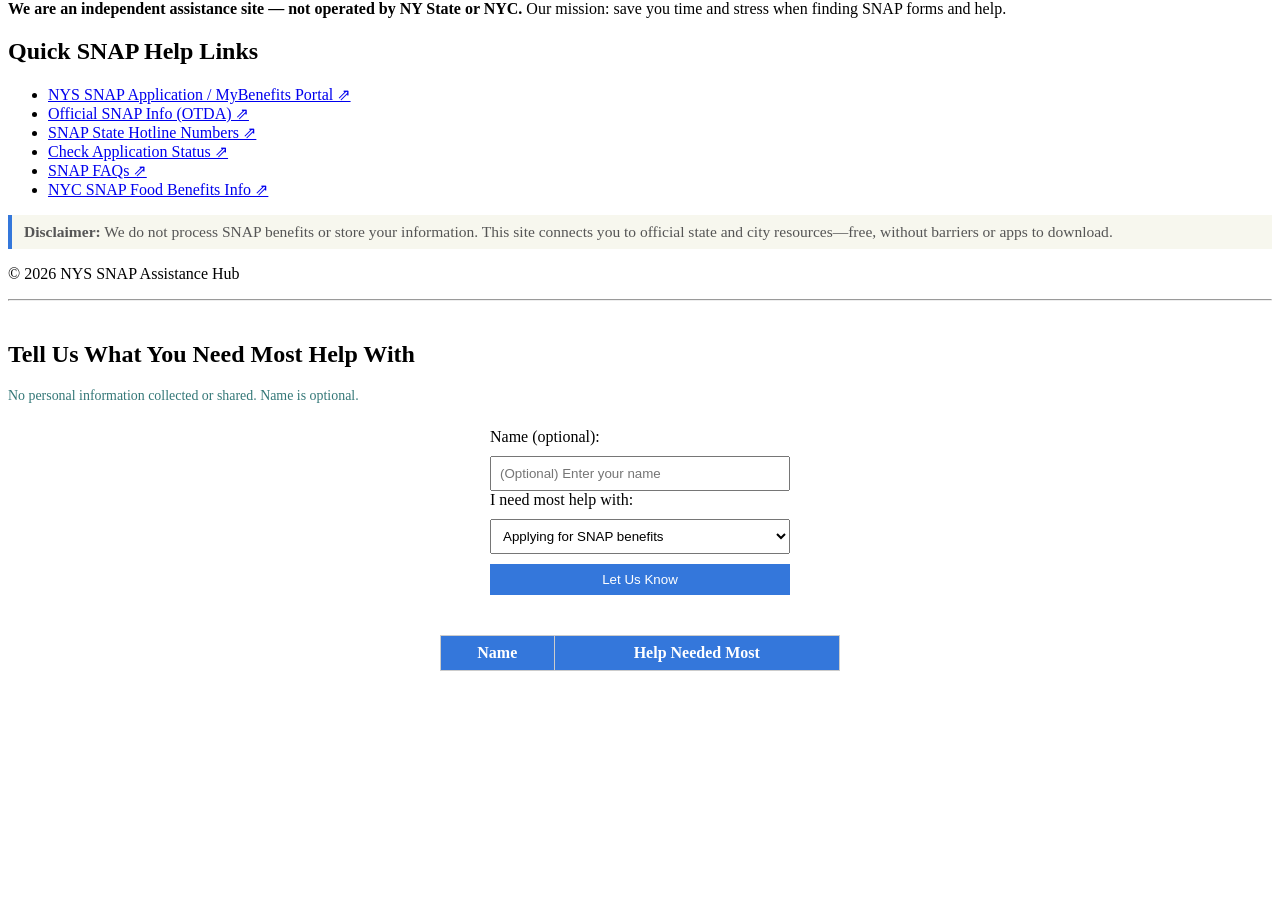
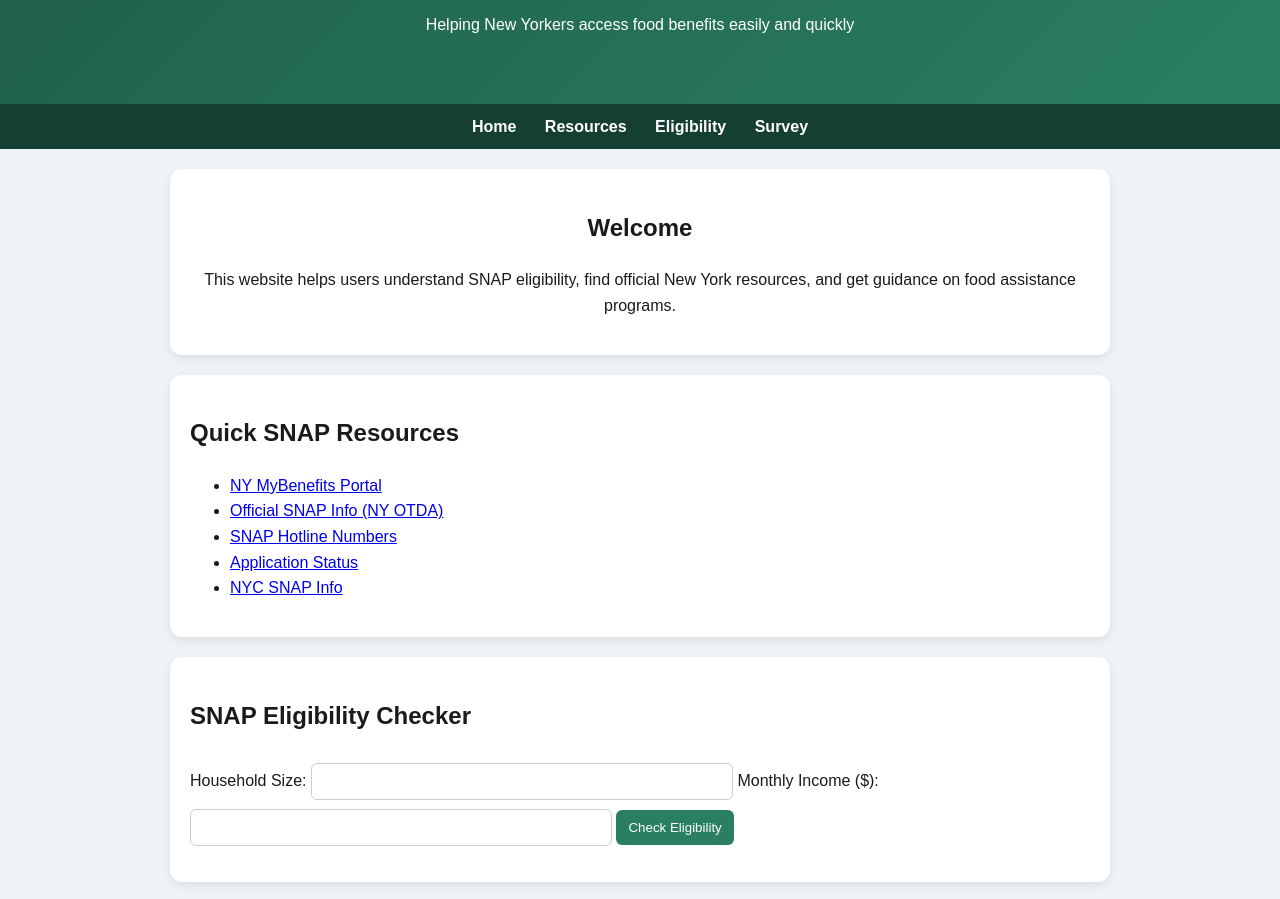
Before and after one commit to AB38Baby/snap-assistance-hub, a plain HTML site: page index.html in a window 1280 px wide. Shown: the part 118-1017 px from the top of the page. Before the commit the page ends 809 px from the top, so only its background shows below. Drawn offline with Linux system fonts and the light colour scheme.

Commit message:
Update index.html

```diff
--- a/index.html
+++ b/index.html
@@ -4,125 +4,226 @@
 <meta charset="UTF-8">
 <meta name="viewport" content="width=device-width, initial-scale=1.0">
 <title>NYS SNAP Assistance Hub</title>
-  <link rel="stylesheet" href="style.css">
+
 <style>
-    a.skip {
-      position: absolute;
-      left: -999px;
-      top: 12px;
-      background: #FAE600;
-      color: #111;
-      padding: 8px;
-      z-index: 99;
-      border-radius: 5px;
+body {
+  margin: 0;
+  font-family: Arial, sans-serif;
+  background: #eef3f8;
+  color: #1a1a1a;
+  line-height: 1.6;
 }
-    a.skip:focus {
-      left: 10px;
-      outline: 2px solid #3477db;
+
+/* HEADER */
+header {
+  background: linear-gradient(135deg, #1f5f4a, #2a7f62);
+  color: white;
+  padding: 50px 20px;
+  text-align: center;
 }
-    #help-survey-section form { background: white; padding: 20px; border-radius: 10px; width: 300px; margin: auto; }
-    #help-survey-section input, #help-survey-section select, #help-survey-section button { width: 100%; padding: 8px; margin-top: 10px; box-sizing: border-box; }
-    #help-survey-section button { background: #3477db; color: white; border: none; cursor: pointer; }
-    #help-survey-section button:hover { background: #2557a7; }
-    #help-survey-section #success2 { margin-top: 15px; padding: 10px; display: none; text-align: center; color: white; border-radius: 5px; }
-    #help-survey-section table { width: 100%; max-width: 400px; margin: 20px auto; border-collapse: collapse; }
-    #help-survey-section th, #help-survey-section td { border: 1px solid #ccc; padding: 8px; text-align: center; }
-    #help-survey-section th { background: #3477db; color: white; }
-    .disclaimer { font-size:0.97rem; color: #555; background: #f7f7ee; border-left: 4px solid #3477db; padding: 8px 12px; margin: 16px 0; }
-    .privacy { font-size:0.87rem; color:#377; margin-top:8px; margin-bottom:4px;}
-    .mission { margin:20px 0; font-weight:500;}
+
+header h1 {
+  margin: 0;
+  font-size: 2.5rem;
+}
+
+/* NAV */
+nav {
+  position: sticky;
+  top: 0;
+  background: #163f33;
+  padding: 10px;
+  text-align: center;
+  z-index: 1000;
+}
+
+nav a {
+  color: white;
+  margin: 0 12px;
+  text-decoration: none;
+  font-weight: bold;
+}
+
+nav a:hover {
+  text-decoration: underline;
+}
+
+/* SECTIONS */
+section {
+  background: white;
+  margin: 20px auto;
+  padding: 20px;
+  border-radius: 12px;
+  max-width: 900px;
+  box-shadow: 0 4px 10px rgba(0,0,0,0.08);
+}
+
+/* HERO STYLE */
+.hero {
+  text-align: center;
+}
+
+/* BUTTONS */
+button {
+  background: #2a7f62;
+  color: white;
+  border: none;
+  padding: 10px 12px;
+  border-radius: 6px;
+  cursor: pointer;
+  margin-top: 10px;
+}
+
+button:hover {
+  background: #1f5f4a;
+}
+
+/* INPUTS */
+input, select {
+  width: 100%;
+  max-width: 400px;
+  padding: 10px;
+  margin-top: 8px;
+  border-radius: 6px;
+  border: 1px solid #ccc;
+}
+
+/* TABLE */
+table {
+  width: 100%;
+  border-collapse: collapse;
+  margin-top: 15px;
+}
+
+th, td {
+  border: 1px solid #ddd;
+  padding: 10px;
+  text-align: center;
+}
+
+th {
+  background: #2a7f62;
+  color: white;
+}
+
+/* ACCESSIBILITY */
+:focus {
+  outline: 3px solid #2a7f62;
+  outline-offset: 2px;
+}
 </style>
+
 </head>
+
 <body>
-  <a class="skip" href="#maincontent">Skip to main content</a>
+
 <header>
   <h1>NYS SNAP Assistance Hub</h1>
-    <p>Your shortcut to vital SNAP resources, guides, and support—because everyone deserves access to nutrition.</p>
+  <p>Helping New Yorkers access food benefits easily and quickly</p>
 </header>
-  <main id="maincontent" tabindex="-1">
-    <section class="mission">
-      <strong>We are an independent assistance site — not operated by NY State or NYC.</strong>
-      Our mission: save you time and stress when finding SNAP forms and help.
+
+<nav>
+  <a href="#home">Home</a>
+  <a href="#links">Resources</a>
+  <a href="#eligibility">Eligibility</a>
+  <a href="#survey">Survey</a>
+</nav>
+
+<!-- HOME -->
+<section id="home" class="hero">
+  <h2>Welcome</h2>
+  <p>
+    This website helps users understand SNAP eligibility, find official New York resources,
+    and get guidance on food assistance programs.
+  </p>
 </section>
-    <section id="help-links">
-      <h2>Quick SNAP Help Links</h2>
+
+<!-- RESOURCES -->
+<section id="links">
+  <h2>Quick SNAP Resources</h2>
+
   <ul>
-        <li><a href="https://www.mybenefits.ny.gov/" target="_blank" rel="noopener" aria-label="NYS SNAP Application or MyBenefits Portal, opens in new tab">NYS SNAP Application / MyBenefits Portal ⇗</a></li>
-        <li><a href="https://otda.ny.gov/programs/snap/" target="_blank" rel="noopener" aria-label="Official SNAP information from OTDA, opens in new tab">Official SNAP Info (OTDA) ⇗</a></li>
-        <li><a href="https://www.fns.usda.gov/snap/state-information-hotline-numbers" target="_blank" rel="noopener" aria-label="SNAP state hotline numbers, opens in new tab">SNAP State Hotline Numbers ⇗</a></li>
-        <li><a href="https://otda.ny.gov/programs/apply/#snap" target="_blank" rel="noopener" aria-label="Check application status for SNAP, opens in new tab">Check Application Status ⇗</a></li>
-        <li><a href="https://otda.ny.gov/programs/snap/#faqs" target="_blank" rel="noopener" aria-label="SNAP Frequently Asked Questions, opens in new tab">SNAP FAQs ⇗</a></li>
-        <li><a href="https://www.nyc.gov/site/hra/help/snap-benefits-food-program.page" target="_blank" rel="noopener" aria-label="NYC SNAP Food Benefits Info, opens in new tab">NYC SNAP Food Benefits Info ⇗</a></li>
+    <li><a href="https://www.mybenefits.ny.gov/" target="_blank">NY MyBenefits Portal</a></li>
+    <li><a href="https://otda.ny.gov/programs/snap/" target="_blank">Official SNAP Info (NY OTDA)</a></li>
+    <li><a href="https://www.fns.usda.gov/snap/state-information-hotline-numbers" target="_blank">SNAP Hotline Numbers</a></li>
+    <li><a href="https://otda.ny.gov/programs/apply/#snap" target="_blank">Application Status</a></li>
+    <li><a href="https://www.nyc.gov/site/hra/help/snap-benefits-food-program.page" target="_blank">NYC SNAP Info</a></li>
   </ul>
-      <div class="disclaimer">
-        <strong>Disclaimer:</strong> We do not process SNAP benefits or store your information. This site connects you to official state and city resources—free, without barriers or apps to download.
-      </div>
 </section>
-  </main>
-  <footer>
-    <p>&copy; 2026 NYS SNAP Assistance Hub</p>
-  </footer>
-  <!-- Help Survey Section -->
-  <hr>
-  <section id="help-survey-section" style="margin-top:40px;">
-    <h2>Tell Us What You Need Most Help With</h2>
-    <div class="privacy">No personal information collected or shared. Name is optional.</div>
-    <form id="survey-form2" aria-label="SNAP Help Survey">
-      <label for="name2">Name (optional):</label>
-      <input type="text" id="name2" placeholder="(Optional) Enter your name">
-      <label for="service2">I need most help with:</label>
-      <select id="service2">
-        <option value="apply">Applying for SNAP benefits</option>
-        <option value="documents">What paperwork or documents I need</option>
-        <option value="nyc-card">EBT/SNAP card issues or replacement</option>
-        <option value="status">Checking my SNAP application status</option>
-        <option value="recertification">Recertifying SNAP / keeping benefits active</option>
-        <option value="using-benefits">Where or how I can use my SNAP</option>
-        <option value="other">Other / Not listed</option>
+
+<!-- ELIGIBILITY -->
+<section id="eligibility">
+  <h2>SNAP Eligibility Checker</h2>
+
+  <label>Household Size:</label>
+  <input type="number" id="household">
+
+  <label>Monthly Income ($):</label>
+  <input type="number" id="income">
+
+  <button onclick="checkEligibility()">Check Eligibility</button>
+
+  <p id="result"></p>
+</section>
+
+<!-- SURVEY -->
+<section id="survey">
+  <h2>Community Help Survey</h2>
+
+  <form id="surveyForm">
+    <input type="text" id="name" placeholder="Name (optional)">
+
+    <select id="need">
+      <option>Applying for SNAP</option>
+      <option>Documents needed</option>
+      <option>Checking status</option>
+      <option>EBT card issues</option>
+      <option>Recertification</option>
     </select>
-      <button type="submit">Let Us Know</button>
+
+    <button type="submit">Submit</button>
   </form>
-    <div id="success2" role="alert"></div>
-    <table id="submission-table2" aria-label="Table of survey responses">
+
+  <table>
     <thead>
       <tr>
         <th>Name</th>
-          <th>Help Needed Most</th>
+        <th>Need</th>
       </tr>
     </thead>
-      <tbody>
-      </tbody>
+    <tbody id="tableBody"></tbody>
   </table>
 </section>
+
 <script>
-    // Help survey logic
-    const form2 = document.getElementById('survey-form2');
-    const success2 = document.getElementById('success2');
-    const tableBody2 = document.querySelector('#submission-table2 tbody');
+// Eligibility checker
+function checkEligibility() {
+  let h = parseInt(document.getElementById("household").value);
+  let i = parseInt(document.getElementById("income").value);
+  let r = document.getElementById("result");
 
-    form2.addEventListener('submit', function(e) {
+  if ((h === 1 && i < 1580) || (h === 2 && i < 2137)) {
+    r.textContent = "You may qualify for SNAP benefits.";
+  } else {
+    r.textContent = "You may not qualify, but still check official resources.";
+  }
+}
+
+// Survey
+document.getElementById("surveyForm").addEventListener("submit", function(e) {
   e.preventDefault();
 
-        const name = document.getElementById('name2').value.trim() || "Anonymous";
-        const service = document.getElementById('service2');
-        const selectedText = service.options[service.selectedIndex].text;
+  let name = document.getElementById("name").value || "Anonymous";
+  let need = document.getElementById("need").value;
 
-        success2.textContent = `Thank you! We've noted you need help with "${selectedText}".`;
-        success2.style.background = "#3477db";
-        success2.style.display = "block";
+  let row = document.createElement("tr");
+  row.innerHTML = `<td>${name}</td><td>${need}</td>`;
 
-        // Add row to table
-        const row = document.createElement('tr');
-        const nameCell = document.createElement('td');
-        const serviceCell = document.createElement('td');
-        nameCell.textContent = name;
-        serviceCell.textContent = selectedText;
-        row.appendChild(nameCell);
-        row.appendChild(serviceCell);
-        tableBody2.appendChild(row);
+  document.getElementById("tableBody").appendChild(row);
 
-        form2.reset();
+  this.reset();
 });
 </script>
+
 </body>
 </html>
```
Lines whose indentation alone changed are shown as unchanged.
